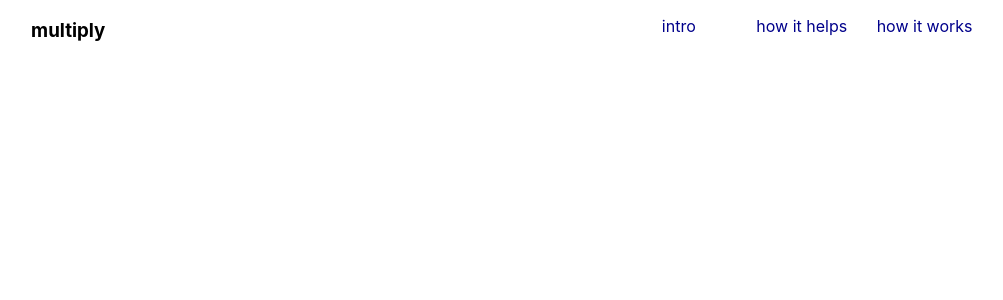
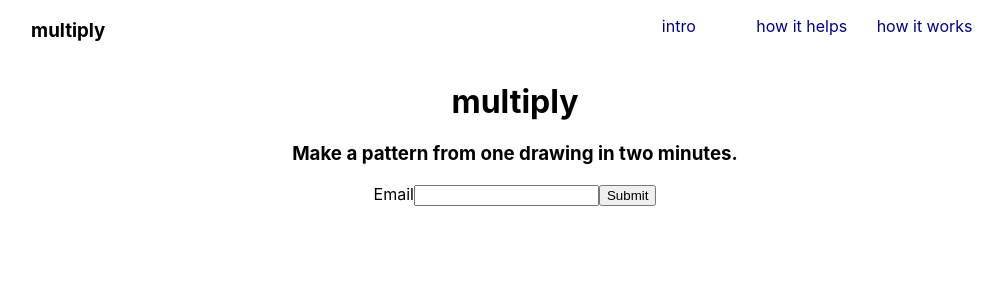
Before and after one commit to alex-alina/multiply-client, a React (Create React App) app: page / in a window 1280 px wide. Shown: the top 300 px of the page, without its empty margins (125-1128 px from the left). Built offline with nearby package versions, Linux system fonts and the light colour scheme.

Commit message:
created intro section and form component

```diff
--- a/src/App.js
+++ b/src/App.js
@@ -2,7 +2,7 @@ import React, { Component } from 'react';
 import './App.css';
 import { Route } from 'react-router-dom';
 import Navbar from './components/navbar/Navbar';
-// import IntroSection from './components/intro/IntroSection';
+import IntroSection from './components/intro/IntroSection';
 // import ValuePropSection from './components/valueProposition/ValuePropSection';
 // import HowItWorks from './components/howItWorks/HowItWorks';
 // import Footer from './components/footer/Footer';
@@ -12,8 +12,8 @@ class App extends Component {
     return (
       <div className="App">
         <Navbar />
-        {/* <Route path="/" exact component={IntroSection} />
-        <Route path="/value-proposition" exact component={ValuePropSection} />
+        <Route path="/" exact component={IntroSection} />
+        {/* <Route path="/value-proposition" exact component={ValuePropSection} />
         <Route path="/how-it-works" exact component={HowItWorks}/> */}
         {/* <Footer /> */}
       </div>
--- a/src/components/form/SignupForm.js
+++ b/src/components/form/SignupForm.js
@@ -0,0 +1,39 @@
+import React, { PureComponent } from 'react';
+
+class SignupForm extends PureComponent {
+  state = {}
+
+  handleSubmit = (event) => {
+    const { name } = event.target;
+    event.preventDefault();
+    this.props.onSubmit(this.state);
+    this.setState({
+      email: ""
+    });
+  }
+
+  handleChange = (event) => {
+    const { name, value } = event.target;
+    this.setState({
+      [name]: value
+    });
+  }
+
+  render() {
+    return (
+      <div className="signup-form">
+        <form onSubmit={this.handleSubmit}>
+          <label>
+            Email
+            <input type="email" name="email" value={
+              this.state.email || ''
+            } onChange={this.handleChange} />
+          </label>
+          <input type="submit" value="Submit" />
+        </form>
+      </div>
+    );
+  }
+}
+
+export default SignupForm;
--- /dev/null
+++ b/src/components/form/SignupFormContainer.js
@@ -0,0 +1,31 @@
+import React, { PureComponent } from 'react';
+import request from 'superagent';
+import SignupForm from '../form/SignupForm';
+
+const baseUrl = 'http://localhost:4000';
+
+class SignupFormContainer extends PureComponent {
+  handleSubmit = (email) => {
+    request
+      .post(`${baseUrl}/contacts`)
+      .send(email)
+      .catch(err => {
+        if (err.status === 400) {
+          console.error(err);
+        }
+        else {
+          console.error(err);
+        }
+      });
+  }
+
+  render() {
+    return (
+      <div>
+        <SignupForm onSubmit={this.handleSubmit} />
+      </div>
+    );
+  }
+}
+
+export default SignupFormContainer;
--- a/src/components/intro/IntroSection.js
+++ b/src/components/intro/IntroSection.js
@@ -0,0 +1,17 @@
+import React, { PureComponent } from 'react';
+import './IntroSection.css';
+import SignupFormContainer from '../form/SignupFormContainer';
+
+class IntroSection extends PureComponent {
+  render() {
+    return (
+      <div>
+        <h1>multiply</h1>
+        <h3>Make a pattern from one drawing in two minutes.</h3>
+        <SignupFormContainer onSubmit={this.handleSubmit} />
+      </div>
+    );
+  }
+}
+
+export default IntroSection;
```
